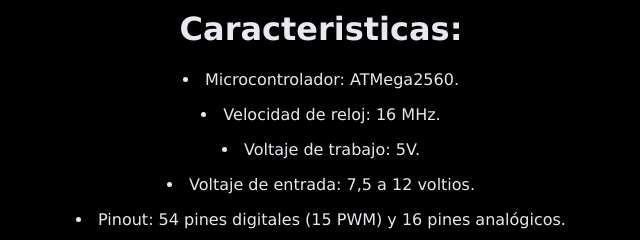
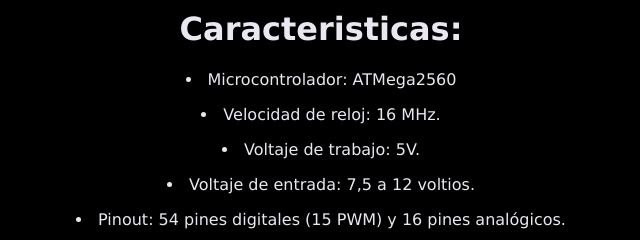
Before and after one commit to tobyrec/ArduMega, a plain HTML site: page index.html in a window 1280 px wide. Shown: the part 216-456 px from the top of the page, 319-959 px from the left. Drawn offline with Linux system fonts and the light colour scheme.

Commit message:
Nuevo desde VSC

```diff
--- a/index.html
+++ b/index.html
@@ -1,3 +1,4 @@
+<!-- Nuevo -->
 <!DOCTYPE html>
 <heads>
     <title>Trabajo Pr&aacute;ctico</title>
@@ -20,7 +21,7 @@ Tiene 54 entradas/salidas digitales (de las cuales 15 pueden ser usadas como sal
 conector ICSP, y un botón de reseteo.<p>
 <P>
 <h1> Caracteristicas: </h1>
-<P><li>Microcontrolador: ATMega2560.<p>
+<P><li>Microcontrolador: ATMega2560<p>
     <li>Velocidad de reloj: 16 MHz.<p></p>
     <li>Voltaje de trabajo: 5V.<p></p>
    <li>Voltaje de entrada: 7,5 a 12 voltios.<p></p>
```
